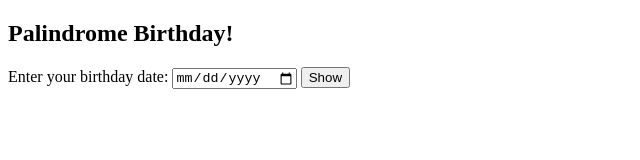
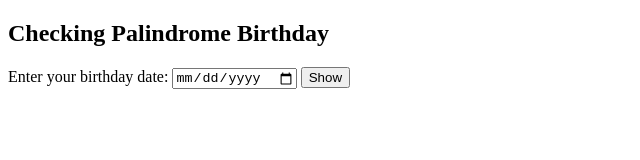
Before and after one commit to Mk4Levi/mark-13_Manthan, a plain HTML site: page index.html in a window 1280 px wide. Shown: the whole page, without its empty margins (0-640 px from the left). Drawn offline with Linux system fonts and the light colour scheme.

Commit message:
Update index.html

```diff
--- a/index.html
+++ b/index.html
@@ -14,7 +14,7 @@
   </head>
   <body>
     <main>
-      <h2>Palindrome Birthday!</h2>
+      <h2>Checking Palindrome Birthday </h2>
       <label class="input-label">Enter your birthday date:</label>
       <input class="input" id="bday-input" type="date" />
       <button id="show-btn">Show</button>
```
